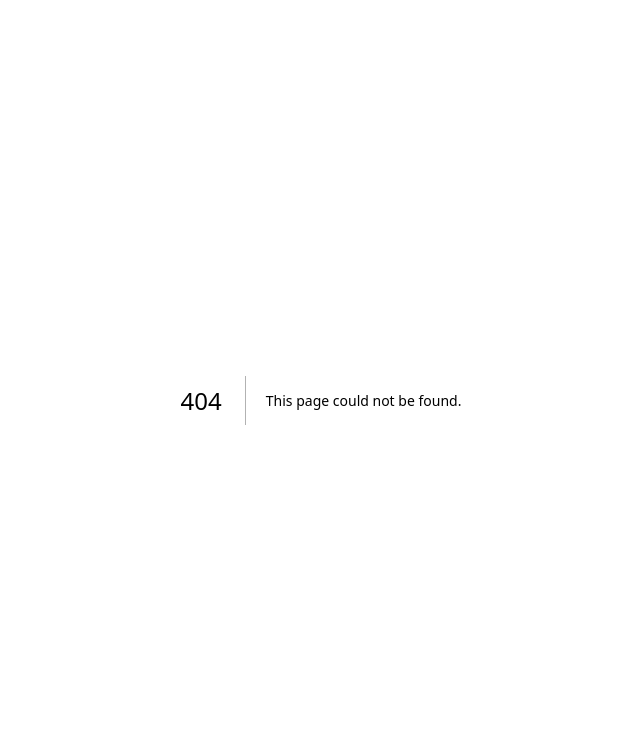
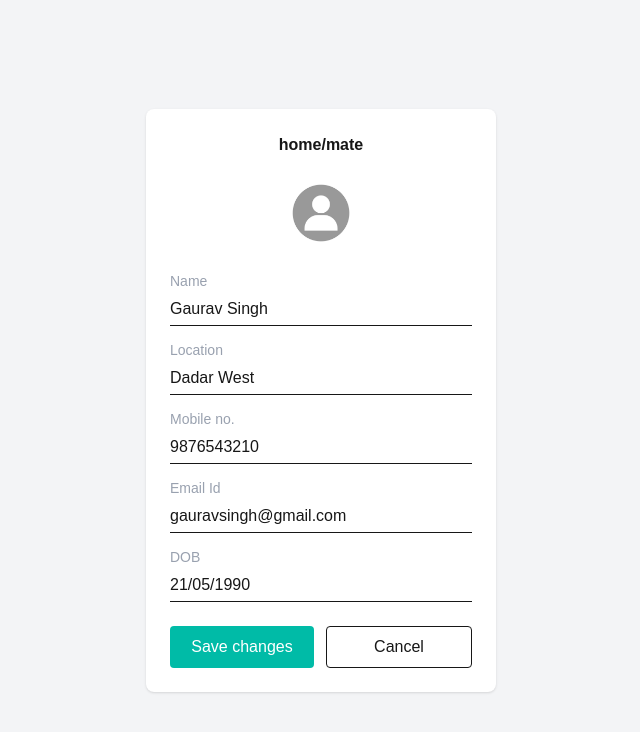
Before and after one commit to yashgole2911-art/HomeMate-Web-Application, a Next.js app: page /edit_profile in a window 1280 px wide. Before the commit this address had no page. Shown: the top 732 px of the page, without its empty margins (319-959 px from the left). Built offline with nearby package versions, Linux system fonts and the light colour scheme.

Commit message:
profile UI update

```diff
--- /dev/null
+++ b/app/edit_profile/page.tsx
@@ -0,0 +1,57 @@
+"use client";
+import { useRouter } from "next/navigation";
+
+export default function EditProfile() {
+  const router = useRouter();
+
+  return (
+    <div className="min-h-screen flex justify-center items-center bg-gray-100">
+      <div className="bg-white w-[350px] p-6 rounded-lg shadow">
+
+        <h2 className="text-center font-semibold mb-4">home/mate</h2>
+
+        <div className="flex justify-center mb-4">
+          <img
+            src="/avatar.jpg"
+            className="w-20 h-20 rounded-full"
+            alt="profile"
+          />
+        </div>
+
+        <Input label="Name" defaultValue="Gaurav Singh" />
+        <Input label="Location" defaultValue="Dadar West" />
+        <Input label="Mobile no." defaultValue="9876543210" />
+        <Input label="Email Id" defaultValue="gauravsingh@gmail.com" />
+        <Input label="DOB" defaultValue="21/05/1990" />
+
+        {/* Buttons */}
+        <div className="flex gap-3 mt-6">
+          <button
+            className="flex-1 bg-teal-500 text-white py-2 rounded"
+          >
+            Save changes
+          </button>
+
+          <button
+            onClick={() => router.back()}
+            className="flex-1 border py-2 rounded"
+          >
+            Cancel
+          </button>
+        </div>
+      </div>
+    </div>
+  );
+}
+
+function Input({ label, defaultValue }: any) {
+  return (
+    <div className="mb-3">
+      <label className="text-sm text-gray-400">{label}</label>
+      <input
+        defaultValue={defaultValue}
+        className="w-full border-b outline-none py-1"
+      />
+    </div>
+  );
+}
--- a/app/logout/page.tsx
+++ b/app/logout/page.tsx
@@ -27,7 +27,7 @@ export default function LogoutPage() {
           <div className="flex gap-4">
             <button
               onClick={handleLogout}
-              className="w-28 py-2 rounded-md bg-sky-500 text-white font-medium hover:bg-sky-600 transition"
+              className="w-28 py-2 rounded-md bg-teal-500 text-white font-medium hover:bg-teal-600 transition"
             >
               Yes
             </button>
--- a/app/personal_details/page.tsx
+++ b/app/personal_details/page.tsx
@@ -63,7 +63,7 @@ export default function PersonalDetailsPage() {
 
         {/* Buttons */}
         <div className="flex gap-3 mt-6">
-          <button className="flex-1 bg-blue-500 text-white py-2 rounded-lg font-medium hover:bg-blue-600">
+          <button className="flex-1 bg-teal-500 text-white py-2 rounded-lg font-medium hover:bg-teal-600">
             Continue
           </button>
 
--- /dev/null
+++ b/app/profile/page.tsx
@@ -0,0 +1,45 @@
+"use client";
+import { useRouter } from "next/navigation";
+
+export default function ProfilePage() {
+  const router = useRouter();
+
+  return (
+    <div className="min-h-screen flex justify-center items-center bg-gray-100">
+      <div className="bg-white w-[350px] p-6 rounded-lg shadow">
+
+        <h2 className="text-center font-semibold mb-4">home/mate</h2>
+
+        <div className="flex justify-center mb-4">
+          <img
+            src="/avatar.JPG"
+            className="w-20 h-20 rounded-full"
+            alt="profile"
+          />
+        </div>
+
+        <ProfileField label="Name" value="Gaurav Singh" />
+        <ProfileField label="Location" value="Dadar West" />
+        <ProfileField label="Mobile no." value="9876543210" />
+        <ProfileField label="Email Id" value="gauravsingh@gmail.com" />
+        <ProfileField label="DOB" value="21/05/1990" />
+
+        <button
+          onClick={() => router.push("/edit_profile")}
+          className="w-full bg-teal-500 text-white py-2 rounded-lg font-medium hover:bg-teal-600 transition">
+
+          Edit Info
+        </button>
+      </div>
+    </div>
+  );
+}
+
+function ProfileField({ label, value }: any) {
+  return (
+    <div className="mb-3">
+      <p className="text-sm text-gray-400">{label}</p>
+      <p className="border-b pb-1">{value}</p>
+    </div>
+  );
+}
--- a/app/register/page.tsx
+++ b/app/register/page.tsx
@@ -38,7 +38,7 @@ export default function Register() {
         <div className="flex justify-center mt-4">
         <button
         onClick={() => router.push("/set_password")}
-        className="bg-blue-500 text-white px-6 py-2 rounded-md">
+        className="bg-teal-500 text-white px-6 py-2 rounded-md">
           Sign up
        </button>
 
--- a/app/set_password/page.tsx
+++ b/app/set_password/page.tsx
@@ -35,13 +35,13 @@ export default function SetPasswordPage() {
         />
 
         {/* Confirm Button */}
-        <button className="w-full bg-blue-500 text-white py-2 rounded-lg font-medium hover:bg-blue-600 transition">
+        <button className="w-full bg-teal-500 text-white py-2 rounded-lg font-medium hover:bg-teal-600 transition">
           Confirm
         </button>
 
           {/*go back */}
         <button
-        onClick={() => router.push("/register")}
+        onClick={() => router.back()}
          className="mt-4 block mx-auto text-sm text-blue-500 hover:underline"
         >
            Go back
--- a/app/work_details/page.tsx
+++ b/app/work_details/page.tsx
@@ -64,7 +64,7 @@ export default function WorkDetailsPage() {
 
 
         {/* Confirm Button */}
-        <button className="w-full bg-blue-500 text-white py-2 rounded-lg mt-6 font-medium hover:bg-blue-600 transition">
+        <button className="w-full bg-teal-500 text-white py-2 rounded-lg mt-6 font-medium hover:bg-teal-600 transition">
           Save Profile
         </button>
       </div>
```
Also changed, not shown: public/avatar.jpg (added).
